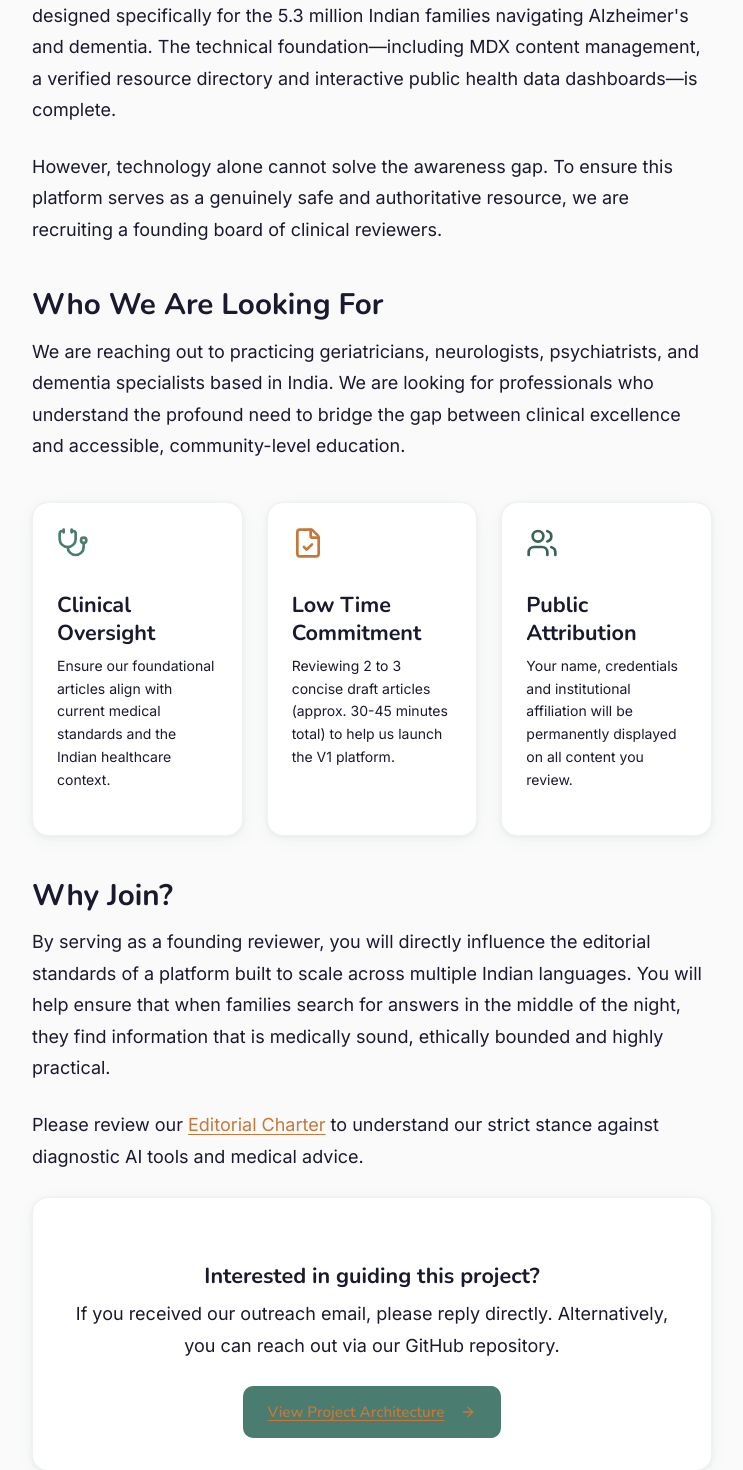
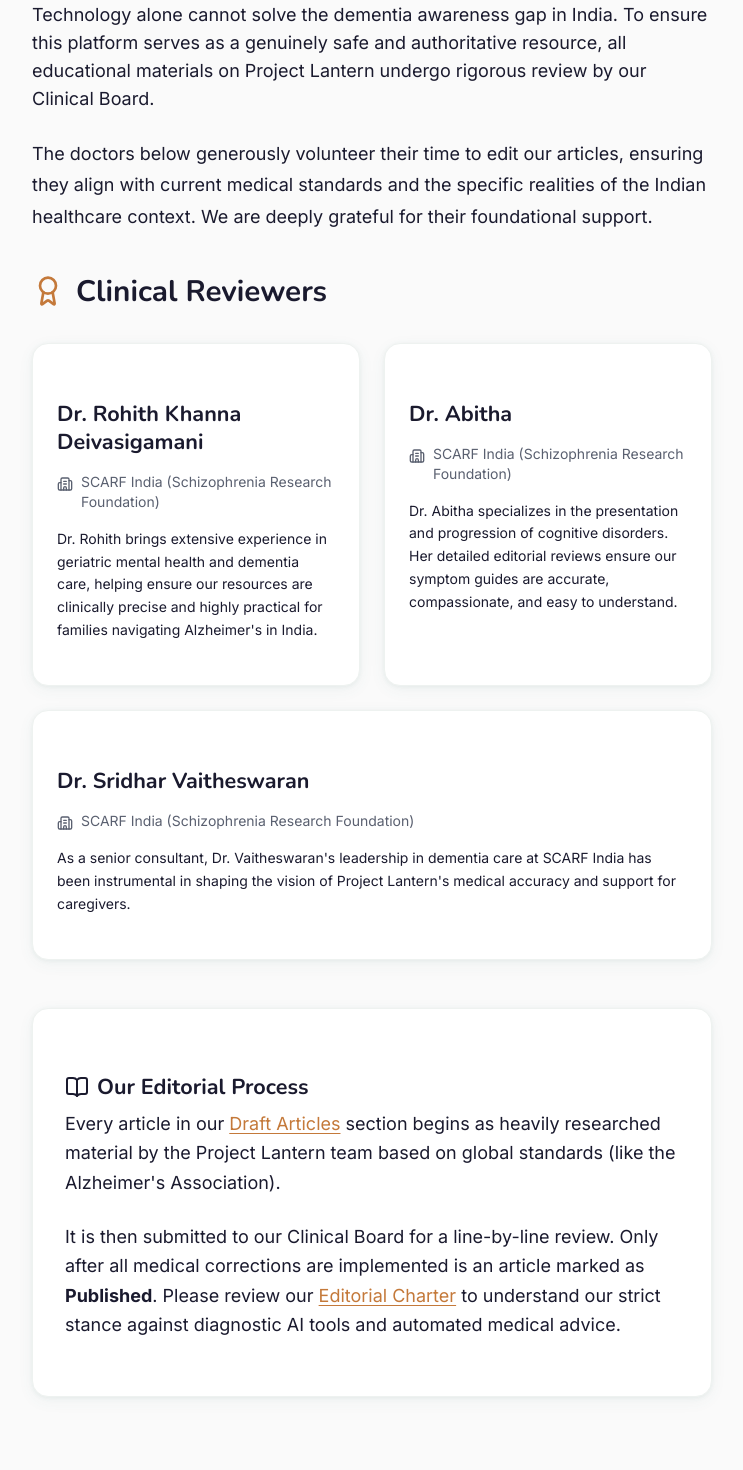
Before and after one commit to Shivalik-Capital/project-lantern, a Next.js app: page /clinical-board in a window 1280 px wide. Shown: the part 420-1890 px from the top of the page, without its empty margins (268-1011 px from the left). Built offline with nearby package versions, Linux system fonts and the light colour scheme.

Commit message:
feat: update clinical board page to proudly feature SCARF India doctors

```diff
--- a/app/clinical-board/page.tsx
+++ b/app/clinical-board/page.tsx
@@ -1,10 +1,10 @@
 import type { Metadata } from 'next'
 import Link from 'next/link'
-import { ArrowRight, Stethoscope, FileCheck, Users } from 'lucide-react'
+import { Award, BookOpen, Heart, Building2 } from 'lucide-react'
 
 export const metadata: Metadata = {
-  title: 'Call for Clinical Leadership',
-  description: 'Information for medical professionals interested in joining the Project Lantern founding review board.',
+  title: 'Clinical Board',
+  description: 'Meet the medical professionals who govern the accuracy and standards of Project Lantern.',
 }
 
 export default function ClinicalBoardPage() {
@@ -12,66 +12,78 @@ export default function ClinicalBoardPage() {
     <div className="container-layout py-16 md:py-24">
       <div className="content-column">
         <div className="mb-12 text-center">
-          <span className="inline-block px-3 py-1 rounded-full bg-amber-light text-amber-dark font-700 text-sm tracking-wide uppercase mb-4 border border-amber/20">
-            Professional Outreach
+          <span className="inline-block px-3 py-1 rounded-full bg-primary-light text-primary-dark font-700 text-sm tracking-wide uppercase mb-4 shadow-sm border border-primary/20">
+            Medical Oversight
           </span>
           <h1 className="text-4xl md:text-5xl font-sans font-800 text-text leading-tight mb-6">
-            Call for Clinical Leadership
+            Founding Clinical Board
           </h1>
           <p className="text-xl text-text-muted leading-relaxed max-w-2xl mx-auto">
-            We have built the digital infrastructure. We are now seeking a founding clinical board to govern its medical accuracy.
+            Our content is medically reviewed and governed by practicing dementia specialists to ensure accuracy, safety, and relevance for Indian families.
           </p>
         </div>
 
         <div className="prose max-w-none">
-          <p>
-            Project Lantern is a fully engineered, open-source educational platform designed specifically for the 5.3 million Indian families navigating Alzheimer's and dementia. The technical foundation—including MDX content management, a verified resource directory and interactive public health data dashboards—is complete.
+          <p className="text-lg">
+            Technology alone cannot solve the dementia awareness gap in India. To ensure this platform serves as a genuinely safe and authoritative resource, all educational materials on Project Lantern undergo rigorous review by our Clinical Board.
           </p>
           <p>
-            However, technology alone cannot solve the awareness gap. To ensure this platform serves as a genuinely safe and authoritative resource, we are recruiting a founding board of clinical reviewers.
+            The doctors below generously volunteer their time to edit our articles, ensuring they align with current medical standards and the specific realities of the Indian healthcare context. We are deeply grateful for their foundational support.
           </p>
 
-          <h2 className="mt-12">Who We Are Looking For</h2>
-          <p>
-            We are reaching out to practicing geriatricians, neurologists, psychiatrists, and dementia specialists based in India. We are looking for professionals who understand the profound need to bridge the gap between clinical excellence and accessible, community-level education.
-          </p>
+          <h2 className="mt-12 mb-8 flex items-center gap-3">
+            <Award className="w-8 h-8 text-amber" />
+            Clinical Reviewers
+          </h2>
 
-          <div className="grid grid-cols-1 md:grid-cols-3 gap-6 my-10 not-prose">
-            <div className="card p-6 border-t-4 border-t-primary">
-              <Stethoscope className="w-8 h-8 text-primary mb-4" />
-              <h3 className="font-sans font-700 text-lg text-text mb-2">Clinical Oversight</h3>
-              <p className="text-sm text-text-muted leading-relaxed">Ensure our foundational articles align with current medical standards and the Indian healthcare context.</p>
+          <div className="grid grid-cols-1 md:grid-cols-2 gap-6 my-8 not-prose">
+            {/* Dr. Rohith */}
+            <div className="card p-6 border-l-4 border-l-primary flex flex-col h-full">
+              <h3 className="font-sans font-800 text-xl text-text mb-2">Dr. Rohith Khanna Deivasigamani</h3>
+              <div className="flex items-start gap-2 mt-2 text-text-muted">
+                <Building2 className="w-4 h-4 mt-1 shrink-0" />
+                <span className="text-sm font-600">SCARF India (Schizophrenia Research Foundation)</span>
+              </div>
+              <p className="text-sm text-text-muted mt-4 leading-relaxed flex-grow">
+                Dr. Rohith brings extensive experience in geriatric mental health and dementia care, helping ensure our resources are clinically precise and highly practical for families navigating Alzheimer's in India.
+              </p>
             </div>
-            <div className="card p-6 border-t-4 border-t-amber">
-              <FileCheck className="w-8 h-8 text-amber mb-4" />
-              <h3 className="font-sans font-700 text-lg text-text mb-2">Low Time Commitment</h3>
-              <p className="text-sm text-text-muted leading-relaxed">Reviewing 2 to 3 concise draft articles (approx. 30-45 minutes total) to help us launch the V1 platform.</p>
+
+            {/* Dr. Abitha */}
+            <div className="card p-6 border-l-4 border-l-primary flex flex-col h-full">
+              <h3 className="font-sans font-800 text-xl text-text mb-2">Dr. Abitha</h3>
+              <div className="flex items-start gap-2 mt-2 text-text-muted">
+                <Building2 className="w-4 h-4 mt-1 shrink-0" />
+                <span className="text-sm font-600">SCARF India (Schizophrenia Research Foundation)</span>
+              </div>
+              <p className="text-sm text-text-muted mt-4 leading-relaxed flex-grow">
+                Dr. Abitha specializes in the presentation and progression of cognitive disorders. Her detailed editorial reviews ensure our symptom guides are accurate, compassionate, and easy to understand.
+              </p>
             </div>
-            <div className="card p-6 border-t-4 border-t-primary-dark">
-              <Users className="w-8 h-8 text-primary-dark mb-4" />
-              <h3 className="font-sans font-700 text-lg text-text mb-2">Public Attribution</h3>
-              <p className="text-sm text-text-muted leading-relaxed">Your name, credentials and institutional affiliation will be permanently displayed on all content you review.</p>
+
+            {/* Dr. Sridhar Vaitheswaran (Mentioned in previous context) */}
+            <div className="card p-6 border-l-4 border-l-primary flex flex-col h-full md:col-span-2">
+              <h3 className="font-sans font-800 text-xl text-text mb-2">Dr. Sridhar Vaitheswaran</h3>
+              <div className="flex items-start gap-2 mt-2 text-text-muted">
+                <Building2 className="w-4 h-4 mt-1 shrink-0" />
+                <span className="text-sm font-600">SCARF India (Schizophrenia Research Foundation)</span>
+              </div>
+              <p className="text-sm text-text-muted mt-4 leading-relaxed">
+                As a senior consultant, Dr. Vaitheswaran's leadership in dementia care at SCARF India has been instrumental in shaping the vision of Project Lantern's medical accuracy and support for caregivers.
+              </p>
             </div>
           </div>
 
-          <h2>Why Join?</h2>
-          <p>
-            By serving as a founding reviewer, you will directly influence the editorial standards of a platform built to scale across multiple Indian languages. You will help ensure that when families search for answers in the middle of the night, they find information that is medically sound, ethically bounded and highly practical.
-          </p>
-
-          <p className="mb-10">
-            Please review our <Link href="/charter">Editorial Charter</Link> to understand our strict stance against diagnostic AI tools and medical advice.
-          </p>
-
-          <div className="card p-8 bg-surface border-2 border-dashed border-border-light text-center not-prose">
-            <h3 className="text-2xl font-sans font-800 text-text mb-4">Interested in guiding this project?</h3>
-            <p className="text-text-muted mb-6">
-              If you received our outreach email, please reply directly. Alternatively, you can reach out via our GitHub repository.
+          <div className="card p-8 bg-primary-lighter border-none mt-12 not-prose">
+            <h3 className="text-2xl font-sans font-800 text-primary-dark mb-4 flex items-center gap-2">
+              <BookOpen className="w-6 h-6" /> Our Editorial Process
+            </h3>
+            <p className="text-text-muted mb-4 leading-relaxed">
+              Every article in our <Link href="/understand" className="text-primary font-700 hover:underline">Draft Articles</Link> section begins as heavily researched material by the Project Lantern team based on global standards (like the Alzheimer's Association).
             </p>
-            <a href="https://github.com/Shivalik-Capital/project-lantern" target="_blank" rel="noopener noreferrer" className="btn btn-primary px-8">
-              View Project Architecture
-              <ArrowRight className="w-4 h-4 ml-2" />
-            </a>
+            <p className="text-text-muted leading-relaxed">
+              It is then submitted to our Clinical Board for a line-by-line review. Only after all medical corrections are implemented is an article marked as <strong>Published</strong>. Please review our <Link href="/charter" className="text-primary font-700 hover:underline">Editorial Charter</Link> to understand our strict stance against diagnostic AI tools and automated medical advice.
+            </p>
           </div>
         </div>
       </div>
```
